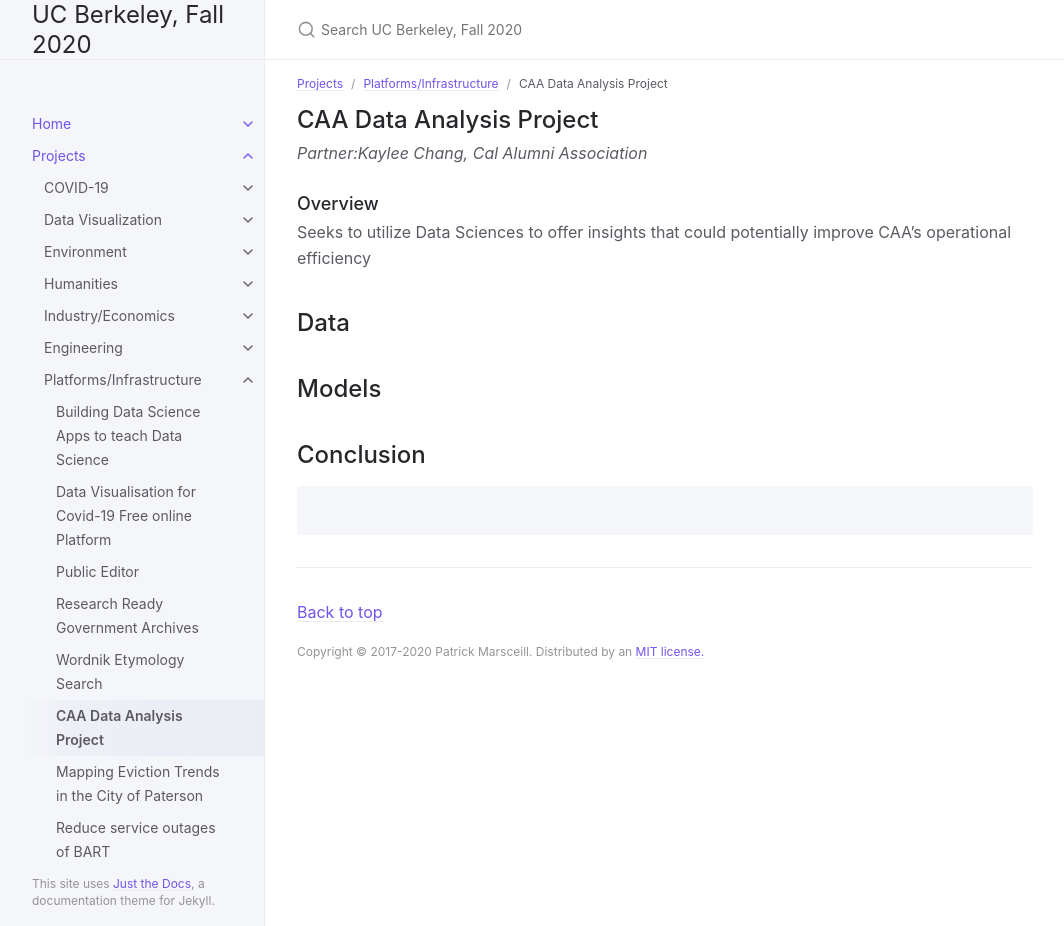
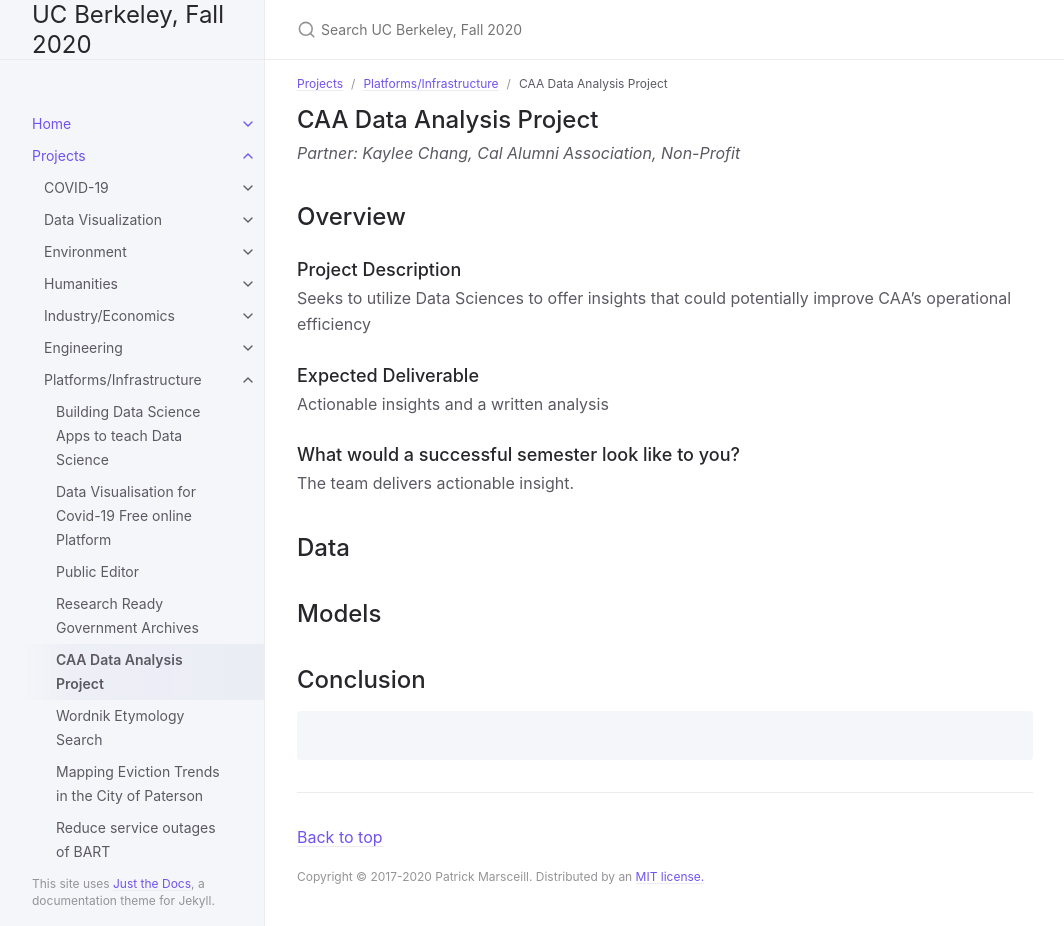
Before and after one commit to DS-Discovery/ds-discovery.github.io, a Jekyll site: the page built from Projects/Platforms:Infrastructure/CAA Data Analysis Project.md, in a window 1280 px wide and 926 px high. Shown: the whole window, without its empty margins (107-1171 px from the left). Built offline with Jekyll 4.4.1, drawn with Linux system fonts in a browser that asks for light colours.

Commit message:
Update CAA Data Analysis Project.md

```diff
--- a/Projects/Platforms:Infrastructure/CAA Data Analysis Project.md
+++ b/Projects/Platforms:Infrastructure/CAA Data Analysis Project.md
@@ -3,16 +3,20 @@ layout: page
 title: CAA Data Analysis Project
 parent: Platforms/Infrastructure
 grand_parent: Projects
-nav_order: 2
+nav_order: 1
 ---
 
 
 ## CAA Data Analysis Project
-*Partner:Kaylee	Chang, Cal Alumni Association*
+*Partner: Kaylee	Chang, Cal Alumni Association, Non-Profit*
 
-### Overview
-
+## Overview
+### Project Description
 Seeks to utilize Data Sciences to offer insights that could potentially improve CAA’s operational efficiency
+### Expected Deliverable
+Actionable insights and a written analysis
+### What would a successful semester look like to you?
+The team delivers actionable insight.
 
 ## Data
 
```
